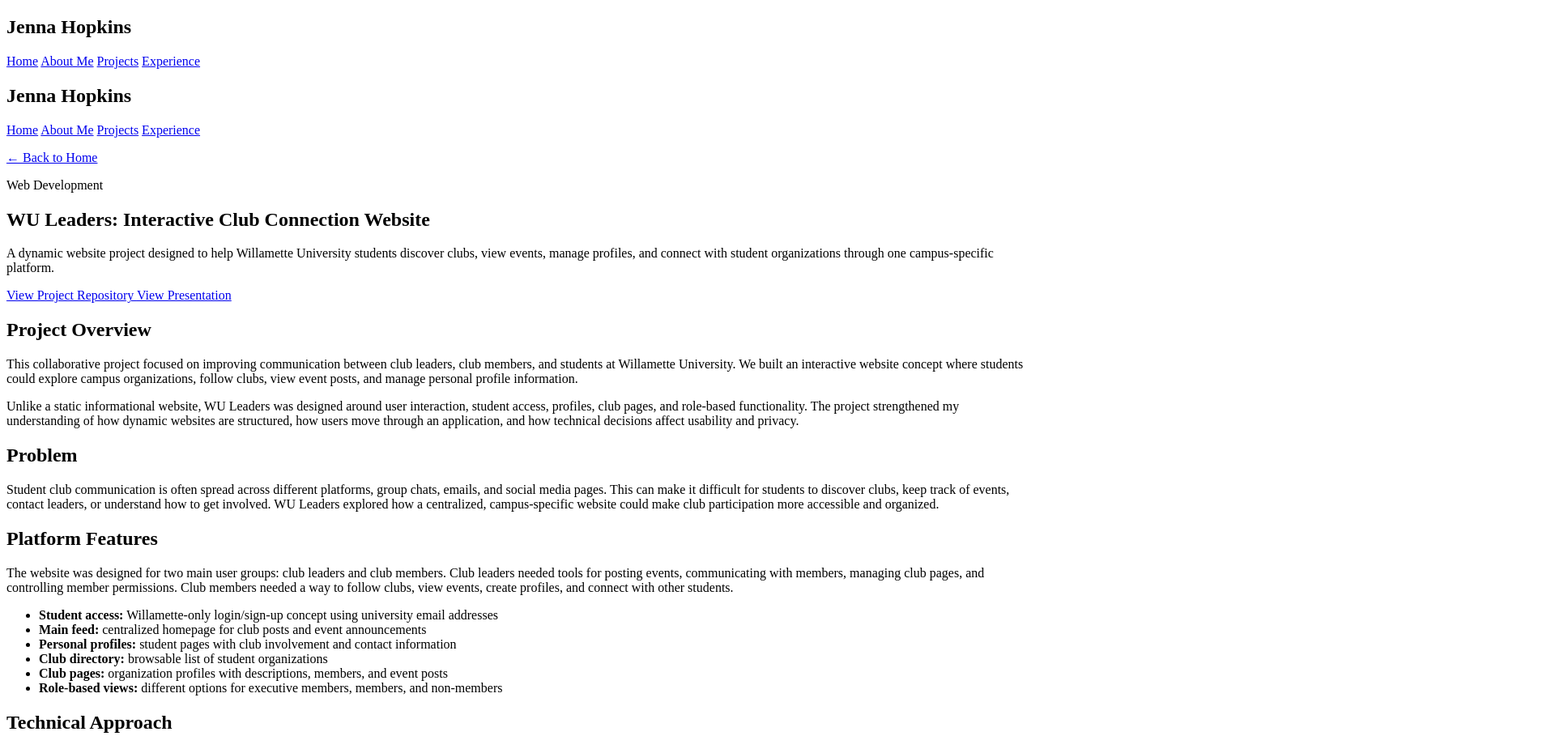
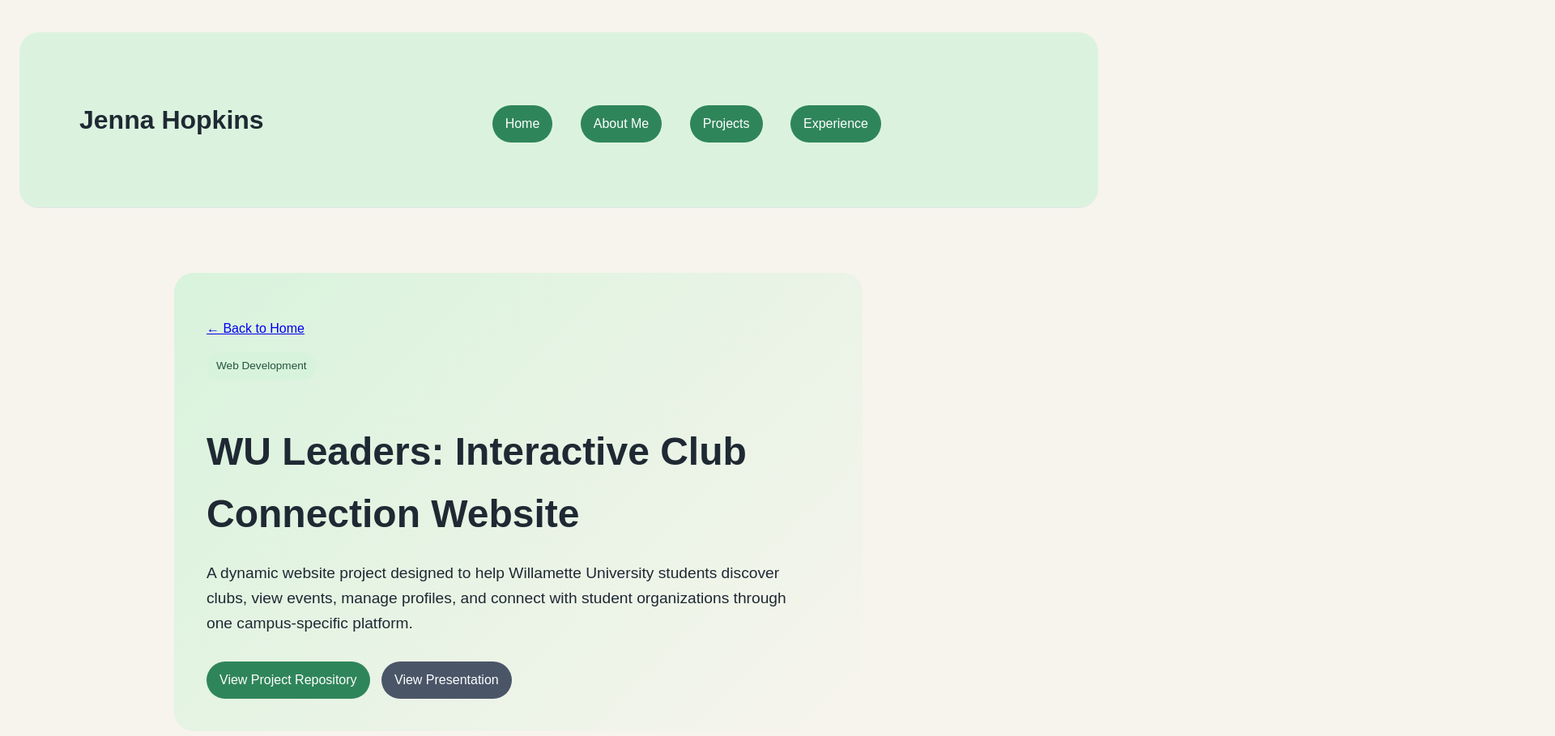
Before and after one commit to jennahopkins/jennahopkins.github.io, a plain HTML site: page projects/wu-leaders.html in a window 1280 px wide. Shown: the top 909 px of the page at 81% size, 1920 px wide, since content can reach past the window. Drawn offline with Linux system fonts and the light colour scheme.

Commit message:
fixed deleted head on wu-leaders and played with navbar more

```diff
--- a/projects/wu-leaders.html
+++ b/projects/wu-leaders.html
@@ -1,17 +1,12 @@
 <!DOCTYPE html>
 <html lang="en">
+  <head>
+  <meta charset="UTF-8" />
+  <meta name="viewport" content="width=device-width, initial-scale=1.0" />
+  <title>Wildfire Severity Modeling Project</title>
+  <link rel="stylesheet" href="../style.css" />
+</head>
 
-<header class="navbar-full">
-  <div class="navbar-inner">
-    <h2 class="logo">Jenna Hopkins</h2>
-    <nav>
-      <a href="../index.html">Home</a>
-      <a href="../about.html">About Me</a>
-      <a href="../index.html#projects">Projects</a>
-      <a href="../experience.html">Experience</a>
-    </nav>
-  </div>
-</header>
 <body>
     <header class="navbar-full">
         <div class="navbar-inner">
--- a/style.css
+++ b/style.css
@@ -155,7 +155,7 @@
 
 .navbar-inner {
   max-width: 1000px;
-  margin: 0 auto;
+  margin: 0 0;
   padding: 6px 24px;
   display: flex;
   justify-content: space-between;
```
